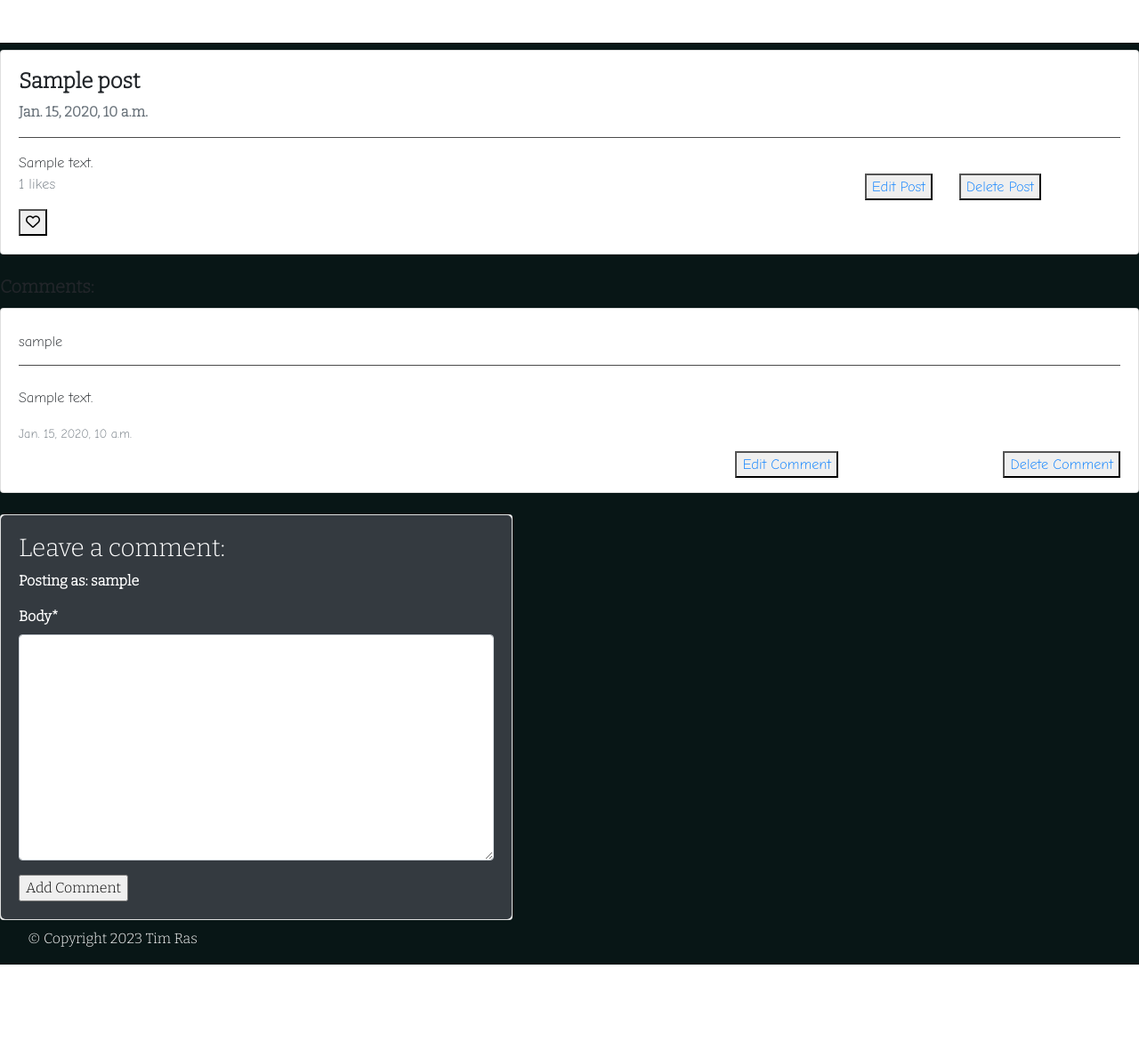
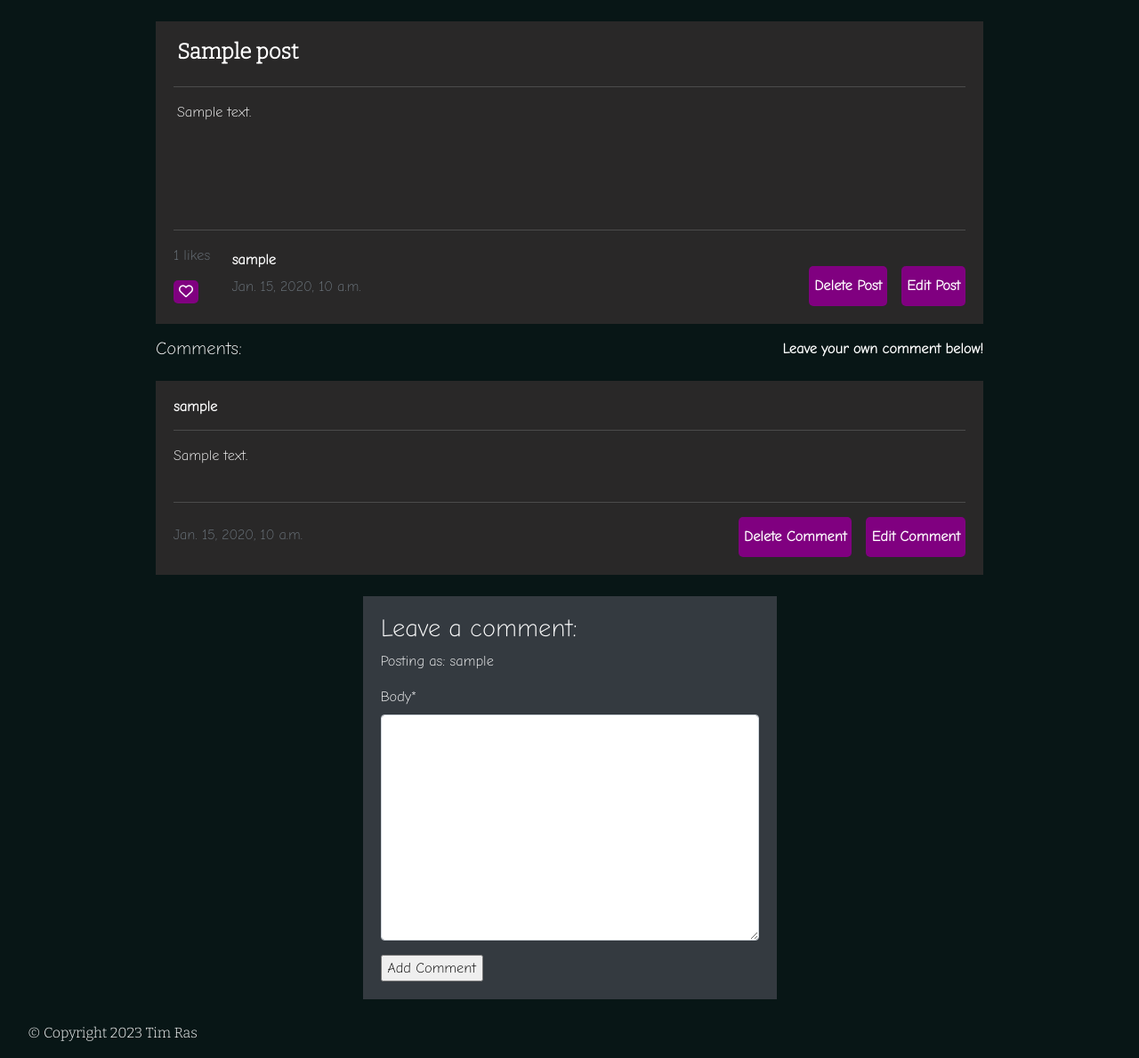
Before and after one commit to TimRas/Mynterest, a Django app: a page that uses content/templates/post_detail.html in a window 1280 px wide. Shown: the part 64-1253 px from the top of the page at 89% size. Before the commit the page ends 1148 px from the top, so only its background shows below. Run offline with Django 3.2, Linux system fonts and the light colour scheme; a user stored in the database is signed in; tables that the repository leaves empty hold one stand-in row (values such as "Sample post"); some libraries are stand-ins or nearby versions.

Commit message:
Add banners, adjusted post and comments structure and added additional styling

```diff
--- a/content/templates/post_detail.html
+++ b/content/templates/post_detail.html
@@ -4,31 +4,50 @@
 
 {% load crispy_forms_tags %}
 
+{% if post.topic.title == "Sports" %}
+<div class="banner-sports-detail">
+    <h2 class="intro-title">{{ post.topic.title }}</h2>
+</div>
+{% elif post.topic.title == "Games" %}
+<div class="banner-games-detail">
+    <h2 class="intro-title">{{ post.topic.title }}</h2>
+</div>
+{% elif post.topic.title == "Nature" %}
+<div class="banner-nature-detail">
+    <h2 class="intro-title">{{ post.topic.title }}</h2>
+</div>
+{% elif post.topic.title == "Mental" %}
+<div class="banner-mental-detail">
+    <h2 class="intro-title">{{ post.topic.title }}</h2>
+</div>
+{% endif %}
 
-<div class="main-section mt-5">
-    <div class="row post-container">
+<section class="main-section">
+    <div class="row post-container mt-3 w-75 mx-auto">
         <div class="col-12 pt-2">
-            <div class="card">
-                <div class="card-body">
+            <div class="card border-0">
+                <div class="card-body post-card-body text-white">
                     <div class="card-title">
-                        <h4><strong>{{ post.title }}</strong></h4>
-                        <p class="card-text text-muted">{{ post.created_date }}</p>
+                        <div class="row mx-0 pl-1">
+                            <h4><strong>{{ post.title }}</strong></h4>
+                        </div>
                     </div>
                     <hr>
-                    <div class="post-body">
+                    <div class="post-body pl-1">
                         {{ post.content|safe }}
                     </div>
-                    <div class="post-interaction row">
-                        <div class="post-likes col-4">
+                    <hr>
+                    <div class="row">
+                        <div class="post-likes col-1">
                             <p class="card-text text-muted">{{ post.likes.count }} likes</p>
                             {% if user.is_authenticated %}
                             <form class="d-inline" action="{% url 'post_like' post.slug %}" method="POST">
                                 {% csrf_token %}
                                 {% if liked %}
-                                <button type="submit" name="blogpost_id" value="{{post.slug}}" class="btn-like"><i
+                                <button type="submit" name="blogpost_id" value="{{post.slug}}" class="btn-like border-0"><i
                                         class="fas fa-heart"></i></button>
                                 {% else %}
-                                <button type="submit" name="blogpost_id" value="{{post.slug}}" class="btn-like"><i
+                                <button type="submit" name="blogpost_id" value="{{post.slug}}" class="btn-like border-0"><i
                                         class="far fa-heart"></i></button>
                                 {% endif %}
                             </form>
@@ -36,41 +55,52 @@
                             <span class="text-secondary"><i class="far fa-heart"></i></span>
                             {% endif %}
                         </div>
-                        <div class="col-6">
-                            <button class="button post-button float-right">
+                        <div class="col-3 pt-2 pl-1">
+                            <h6><strong>{{ post.author }}</strong></h6>
+                            <p class="card-text text-muted">{{ post.created_date }}</p>
+                        </div>
+                        <div class="col-8 pt-4">
+                            <button class="button post-detail-buttons float-right">
                                 <a href="{% url 'edit_post' slug=post.slug %}">Edit Post</a>
                             </button>
-                        </div>
-                        <div class="col-2">
-                            <button class="button post-button">
+                            <button class="button post-detail-buttons float-right mr-3">
                                 <a href="{% url 'delete_post' slug=post.slug %}">Delete Post</a>
                             </button>
                         </div>
                     </div>
                 </div>
             </div>
-            <h5 class="card-title mt-4">Comments:</h5>
+            <div class="row mt-3">
+                <div class="col-6">
+                    <h5 class="text-white">Comments:</h5>
+                </div>
+                <div class="col-6">
+                    <p class="text-white float-right"><strong>Leave your own comment below!</strong></p>
+                </div>
+            </div>
             {% for comment in comments %}
-            <div class="card mt-2 pt-2">
-                <div class="card-body pb-0">
-                    <div class="post-comments">
-                        <ul class="list-unstyled">
+            <div class="card mt-2 mb-3 border-0">
+                <div class="card-body post-card-body text-white">
+                    <div>
+                        <ul class="list-unstyled my-0">
                             <li class="media">
                                 <div class="media-body">
-                                    <h6 class="mt-0">{{ comment.author.username }}</h6>
+                                    <h6 class="mt-0"><strong>{{ comment.author.username }}</strong></h6>
                                     <hr>
-                                    <p class="mt-4">{{ comment.body|safe }}</p>
-                                    <small class="text-muted">
-                                        {{ comment.created_date }}</small>
-                                    <div class="row pt-2">
+                                    <div class="comment-body">{{ comment.body|safe }}</div>
+                                    <hr>
+                                    <div class="row">
+                                        <div class="col-3 pt-2">
+                                            <p class="card-text text-muted">{{ comment.created_date }}</p>
+                                        </div>
                                         <div class="col-9">
-                                            <button class="button post-button float-right mr-0">
-                                                <a href="{% url 'edit_comment' comment_id=comment.id %}">Edit Comment</a>
+                                            <button class="button post-detail-buttons float-right">
+                                                <a href="{% url 'edit_comment' comment_id=comment.id %}">Edit
+                                                    Comment</a>
                                             </button>
-                                        </div>
-                                        <div class="col-3">
-                                            <button class="button post-button float-right">
-                                                <a href="{% url 'delete_comment' comment_id=comment.id %}">Delete Comment</a>
+                                            <button class="button post-detail-buttons float-right mr-3">
+                                                <a href="{% url 'delete_comment' comment_id=comment.id %}">Delete
+                                                    Comment</a>
                                             </button>
                                         </div>
                                     </div>
@@ -83,7 +113,7 @@
             {% empty %}
             <p>No comments yet.</p>
             {% endfor %}
-            <div class="row-md-6 card mt-4 comment-form">
+            <div class="row-md-6 card mt-4 mb-3 comment-form mx-auto border-0">
                 <div class="card-body bg-dark text-white">
                     {% if user.is_authenticated %}
                     <h3>Leave a comment:</h3>
@@ -103,5 +133,5 @@
             </div>
         </div>
     </div>
-</div>
+</section>
 {% endblock %}
--- a/content/views.py
+++ b/content/views.py
@@ -65,6 +65,7 @@ class PostDetail(View):
     def get(self, request, slug, *args, **kwargs):
         queryset = Post.objects.all()
         post = get_object_or_404(queryset, slug=slug)
+        topic = post.topic
         comments = post.comments.all().order_by("-created_date")
 
         return render(
@@ -72,6 +73,7 @@ class PostDetail(View):
             "post_detail.html",
             {
                 "post": post,
+                "topic": topic,
                 "comments": comments,
                 "comment_form": CommentForm()
             },
--- a/static/css/base.css
+++ b/static/css/base.css
@@ -254,10 +254,10 @@ hr {
     color: white;
 }
 
-.banner-mental > P,
-.banner-sports > P,
-.banner-nature > P,
-.banner-games > p {
+.banner-mental>P,
+.banner-sports>P,
+.banner-nature>P,
+.banner-games>p {
     margin: auto;
 }
 
@@ -279,12 +279,12 @@ hr {
     font-weight: 800;
 }
 
-.post-register-button > a {
+.post-register-button>a {
     text-decoration: none;
     color: white;
 }
 
-.post-register-button > a:hover {
+.post-register-button>a:hover {
     text-decoration: none;
     color: darkgrey;
 }
@@ -298,12 +298,12 @@ hr {
     font-weight: 800;
 }
 
-.post-create-button > a {
+.post-create-button>a {
     text-decoration: none;
     color: white;
 }
 
-.post-create-button > a:hover {
+.post-create-button>a:hover {
     text-decoration: none;
     color: darkgrey;
 }
@@ -353,6 +353,89 @@ hr {
     height: 30%;
 }
 
+/* ---- Post details page ----*/
+
+.banner-sports-detail {
+    height: 14em;
+    width: 100%;
+    padding-top: 4.5em;
+
+    background-image: url('../../media/banner_sports.jpg');
+    background-size: cover;
+    background-position: center;
+}
+
+.banner-games-detail {
+    height: 14em;
+    width: 100%;
+    padding-top: 4.5em;
+
+    background-image: url('../../media/banner_games.jpg');
+    background-size: cover;
+    background-position: center;
+}
+
+.banner-nature-detail {
+    height: 14em;
+    width: 100%;
+    padding-top: 4.5em;
+
+    background-image: url('../../media/banner_nature.jpg');
+    background-size: cover;
+    background-position: center;
+}
+
+.banner-mental-detail {
+    height: 14em;
+    width: 100%;
+    padding-top: 4.5em;
+
+    background-image: url('../../media/banner_mental.jpg');
+    background-size: cover;
+    background-position: center;
+}
+
+.banner-mental-detail>h2,
+.banner-sports-detail>h2,
+.banner-nature-detail>h2,
+.banner-games-detail>h2 {
+    margin-top: 0.5em;
+    color: white;
+}
+
+.post-body {
+    min-height: 8em;
+}
+
+.comment-body {
+    min-height: 3em;
+}
+
+.post-detail-buttons {
+    background-color: purple;
+    border-radius: 5px;
+    border-style: none;
+    height: 2.8em;
+    font-weight: 800;
+}
+
+.post-detail-buttons>a {
+    text-decoration: none;
+    color: white;
+}
+
+.post-detail-buttons>a:hover {
+    text-decoration: none;
+    color: darkgrey;
+}
+
+.btn-like {
+    background: purple;
+    color: white;
+    border-radius: 5px;
+}
+
+
 .post-card-body {
     background-color: #292828;
 }
@@ -401,11 +484,11 @@ hr {
 }
 
 .comment-form {
-    width: 45%;
+    width: 50%;
     border-radius: 5px;
 }
 
-.comment-form>div {
+/* .comment-form>div {
     font-family: 'Bitter', serif;
     font-weight: 800;
     border-radius: 5px;
@@ -414,7 +497,7 @@ hr {
 .comment-form>div>button {
     display: block;
     float: right;
-}
+} */
 
 /* ---- Back to top button ----*/
 
```
Also changed, not shown: content/templates/posts.html (+4 -5 lines).
